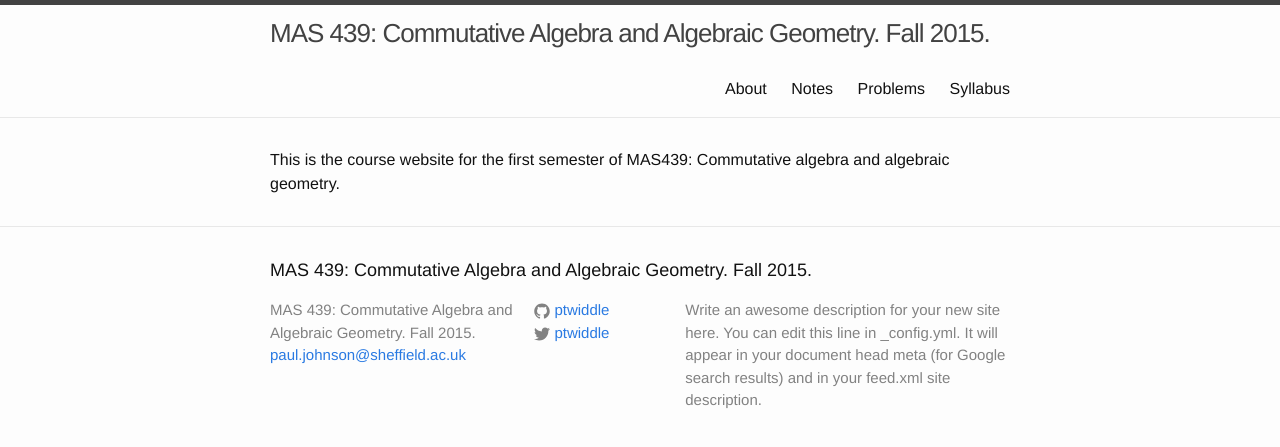
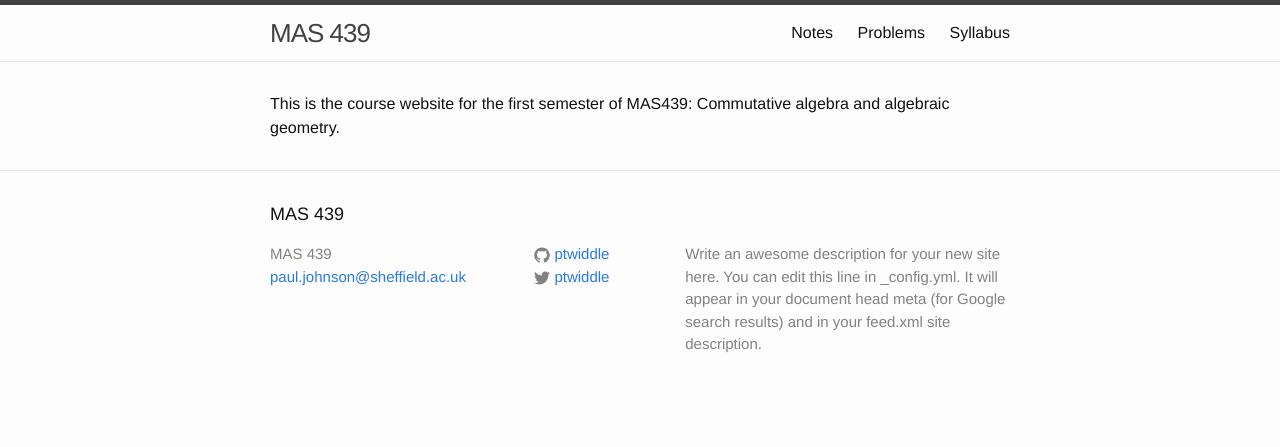
Before and after one commit to ptwiddle/MAS439-Commutative-Algebra, a Jekyll site: the page built from index.html, in a window 1280 px wide. Shown: the top 447 px of the page. Built offline with Jekyll 4.4.1, drawn with Linux system fonts in a browser that asks for light colours.

Commit message:
removed about page, changed base url to try to fix other pages

```diff
--- a/_config.yml
+++ b/_config.yml
@@ -1,11 +1,11 @@
 # Site settings
-title: "MAS 439: Commutative Algebra and Algebraic Geometry.  Fall 2015."
+title: "MAS 439"
 email: "paul.johnson@sheffield.ac.uk"
 description: > # this means to ignore newlines until "baseurl:"
   Write an awesome description for your new site here. You can edit this
   line in _config.yml. It will appear in your document head meta (for
   Google search results) and in your feed.xml site description.
-baseurl: "" # the subpath of your site, e.g. /blog/
+baseurl: "/MAS439-Commutative-Algebra/" # the subpath of your site, e.g. /blog/
 url: "http://yourdomain.com" # the base hostname & protocol for your site
 twitter_username: ptwiddle
 github_username:  ptwiddle
```
Also changed, not shown: about.md (deleted, +0 -11 lines).
